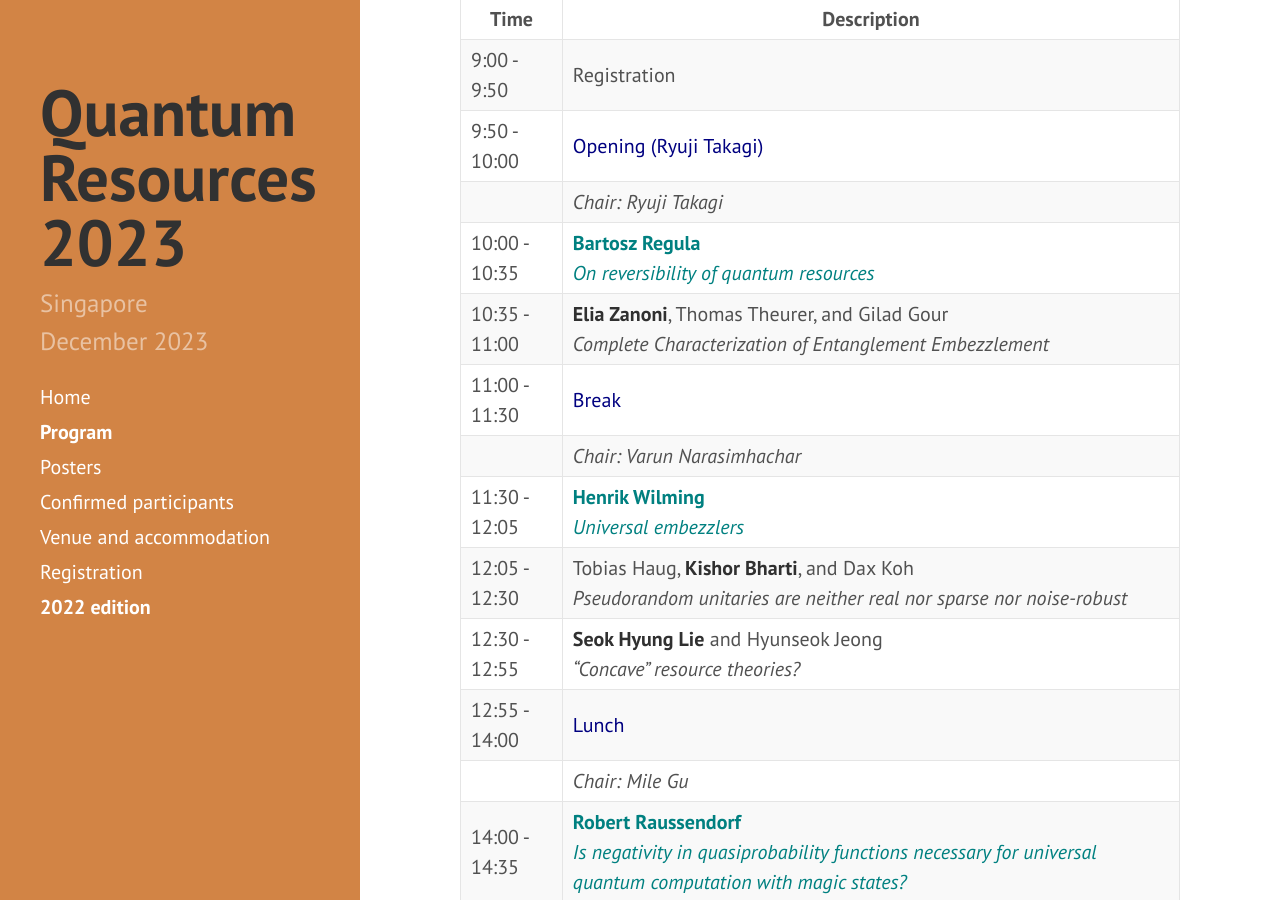
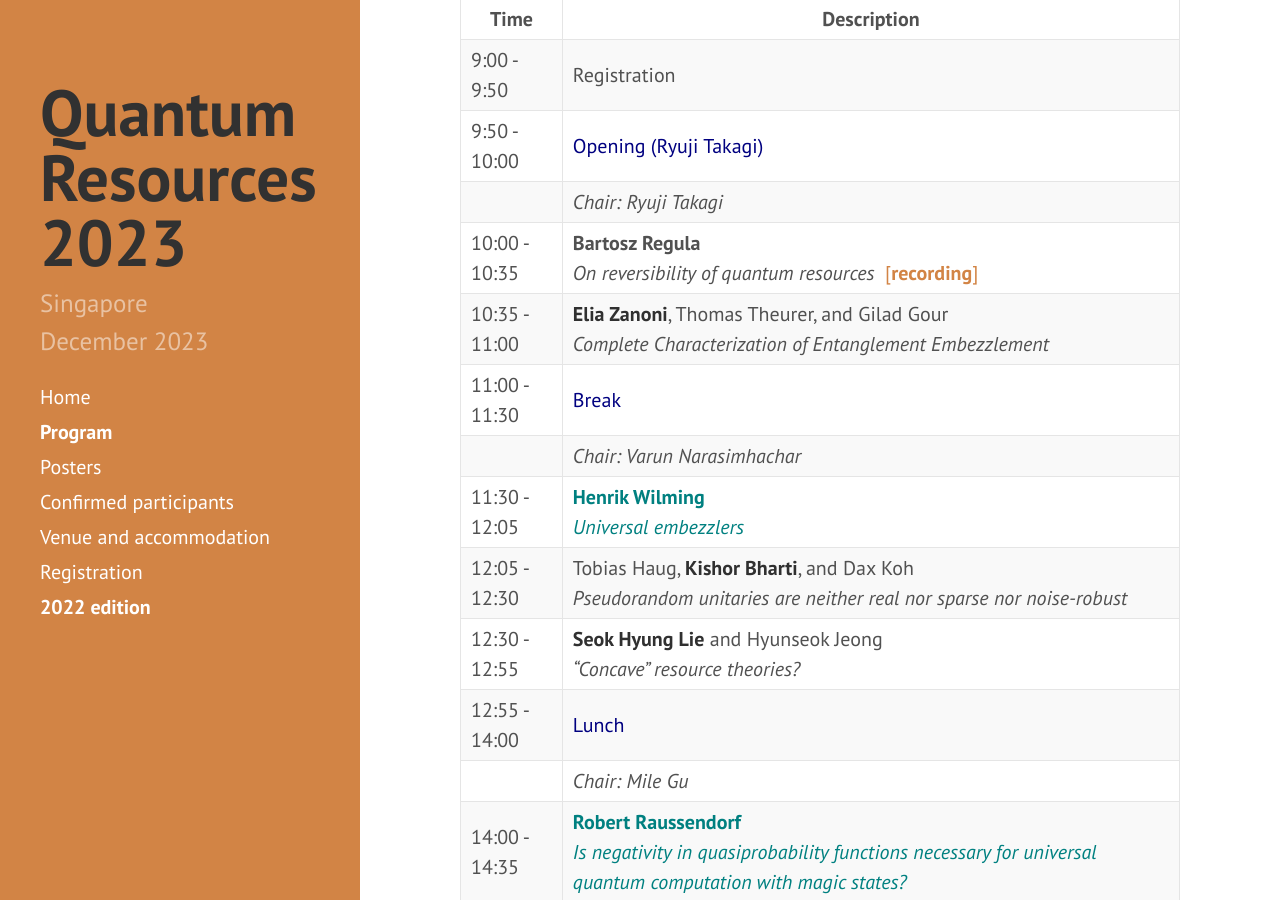
Before and after one commit to RyujiPat2/RyujiPat2.github.io, a Jekyll site: the page built from program.md, in a window 1280 px wide and 900 px high, scrolled down 510 px. Built offline with Jekyll 4.4.1, drawn with Linux system fonts in a browser that asks for light colours; nearby versions of some CDN libraries.

Commit message:
Update program.md

```diff
--- a/program.md
+++ b/program.md
@@ -22,7 +22,7 @@ order: 2
 | 9:00 - 9:50   | Registration |
 | 9:50 - 10:00   | <span class="p-invited">Opening (Ryuji Takagi)</span>     |
 || *Chair: Ryuji Takagi* |
-| 10:00 - 10:35  | <span class="p-contrib"><b>Bartosz Regula</b><br /><i>On reversibility of quantum resources</i></span>                      |
+| 10:00 - 10:35  | <span class="p-contrib"><b>Bartosz Regula</b><br /><i>On reversibility of quantum resources</i></span> <a href="https://youtu.be/ywH07ehpjE4?si=udxnEm2KLUs3pq9h">&nbsp;[<b>recording</b>]</a>                     |
 | 10:35 - 11:00 | **Elia Zanoni**, Thomas Theurer, and Gilad Gour<br /><i>Complete Characterization of Entanglement Embezzlement</i>                           |
 | 11:00 - 11:30 | <span class="p-invited">Break</span>                            |
 || *Chair: Varun Narasimhachar* |
```
